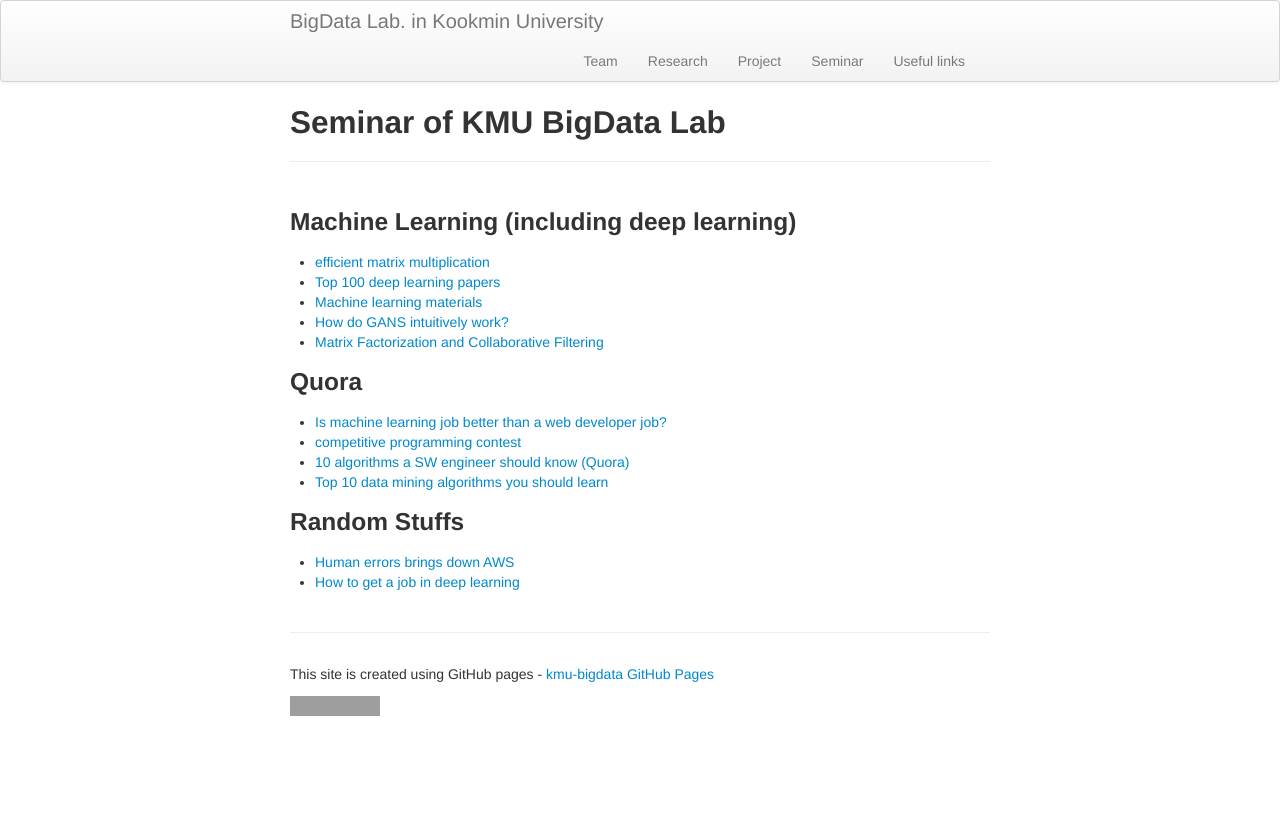
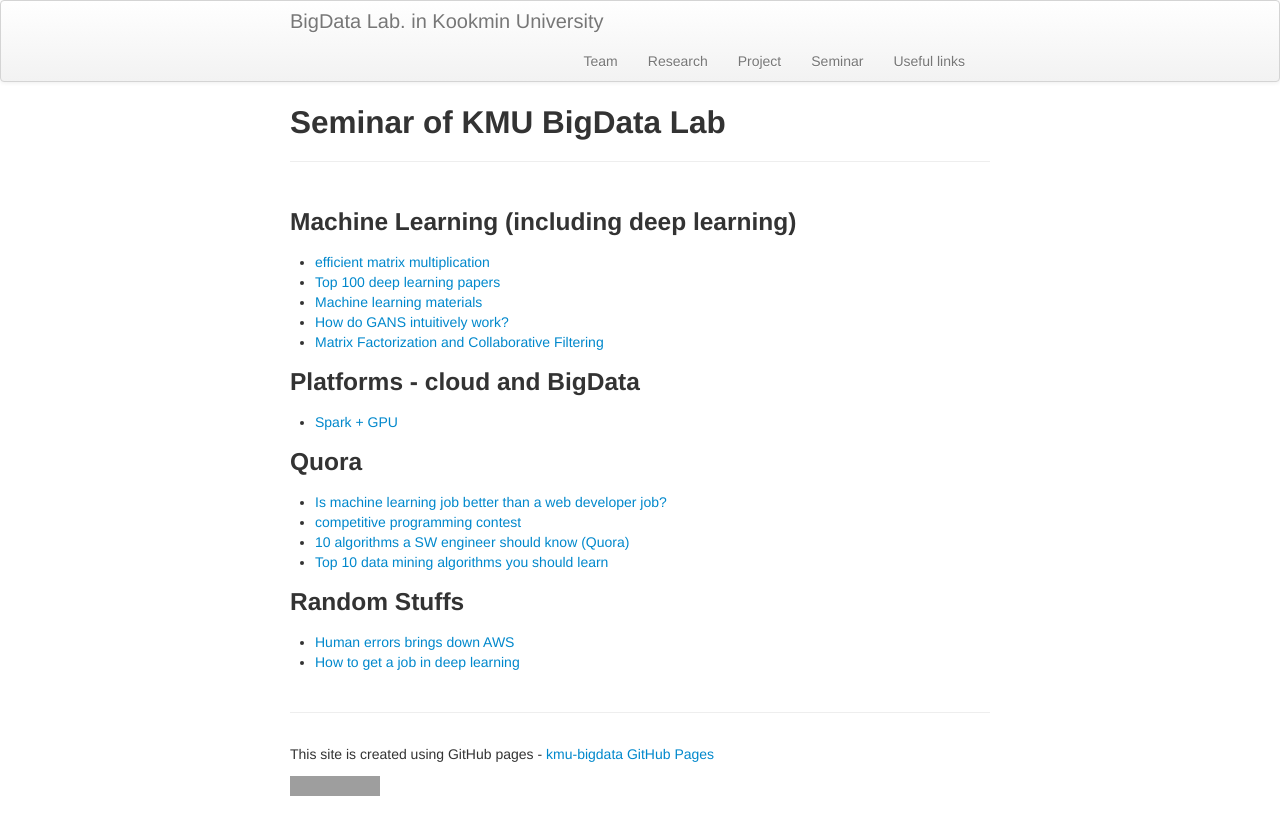
Before and after one commit to ddps-lab/kmu-bigdata.github.io, a Jekyll site: the page built from links/index.md, in a window 1280 px wide. Shown: the top 835 px of the page. Built offline with Jekyll 4.4.1, drawn with Linux system fonts in a browser that asks for light colours; grey boxes are pictures that could not be loaded.

Commit message:
adding spark+gpu

```diff
--- a/links/index.md
+++ b/links/index.md
@@ -12,6 +12,9 @@ description: Seminar schedule of BigData Lab  in KMU
 * [How do GANS intuitively work?](https://hackernoon.com/how-do-gans-intuitively-work-2dda07f247a1#.  7v46emcq0)
 * [Matrix Factorization and Collaborative Filtering](http://acsweb.ucsd.edu/~dklim/mf_presentation.   pdf)
 
+### Platforms - cloud and BigData
+* [Spark + GPU](https://www.oreilly.com/learning/accelerating-spark-workloads-using-gpus)
+
 ### Quora
 * [Is machine learning job better than a web developer job?](https://www.quora.com/Is-machine-learning-and-deep-learning-a-better-career-than-web-development-now)
 * [competitive programming contest](https://www.quora.com/Is-it-advisable-to-spend-at-least-1-hour-every-day-to-work-on-competitive-programming-problems-and-algorithms-to-become-a-better-developer)
```
